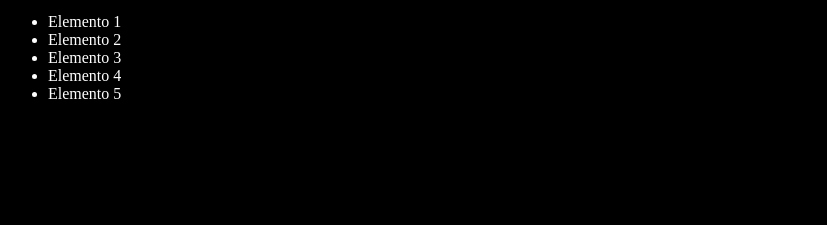
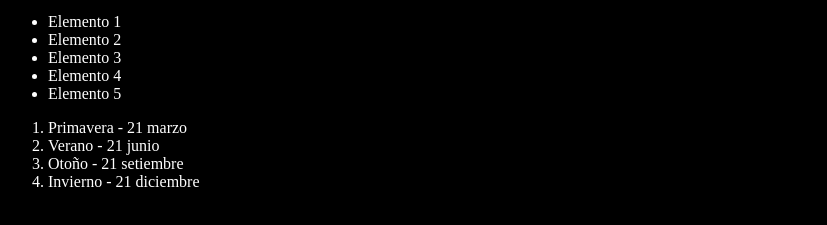
Before and after one commit to juancarlosfx/TEST, a plain HTML site: page index.html in a window 1280 px wide. Shown: the part 101-326 px from the top of the page, without its empty margins (0-827 px from the left). Drawn offline with Linux system fonts and the light colour scheme.

Commit message:
Agregando estaciones del año con fecha de inicio

```diff
--- a/index.html
+++ b/index.html
@@ -19,6 +19,12 @@
         <li>Elemento 4</li>
         <li>Elemento 5</li>
     </ul>
+    <ol>
+      <li>Primavera - 21 marzo</li>
+      <li>Verano - 21 junio</li>
+      <li>Otoño - 21 setiembre</li>
+      <li>Invierno - 21 diciembre</li>
+    </ol>
     <script src="index.js"></script>
 </body>
 </html>
```
